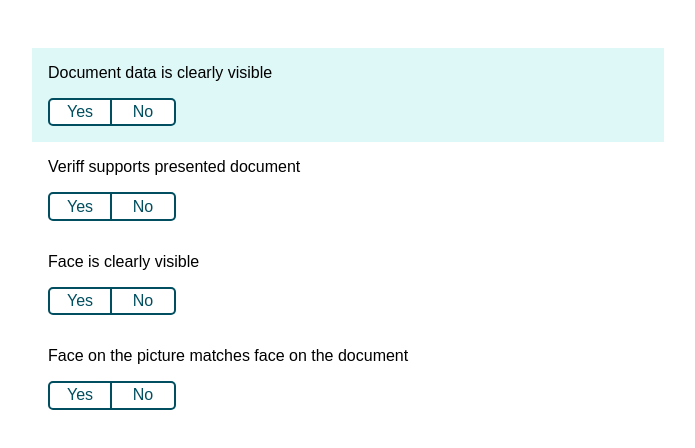
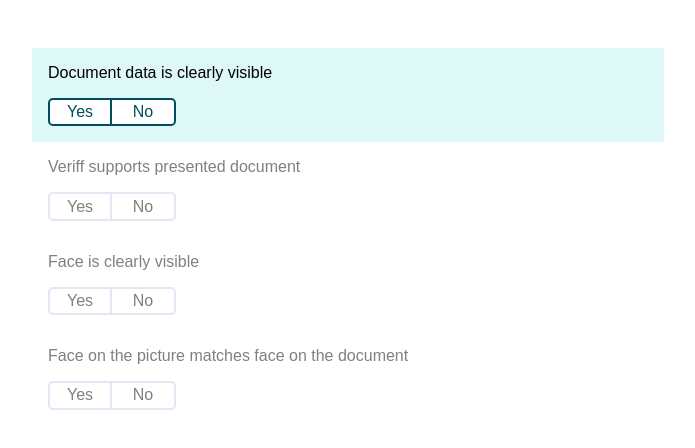
Before and after one commit to hosseinAMD/veriff-task, a React (Create React App) app: page / in a window 1280 px wide. Shown: the top 448 px of the page, without its empty margins (292-987 px from the left). Built offline with nearby package versions, Linux system fonts and the light colour scheme.

Commit message:
feat: disabling next questions implemented

```diff
--- a/src/components/switch-input/switch-input.css
+++ b/src/components/switch-input/switch-input.css
@@ -7,14 +7,19 @@
   margin-top: 0;
 }
 
-.switch:hover {
+.switch-enabled:hover {
   background-color: var(--gray-color);
 }
 
-.switch:focus,
-.switch:focus-within {
+.switch-enabled:focus,
+.switch-enabled:focus-within {
   background-color: var(--highlight-color);
   outline: none;
+}
+
+.switch-disabled {
+  color: gray;
+  cursor: not-allowed;
 }
 
 .switch__control__btn {
@@ -28,6 +33,12 @@
   border-left: none;
   cursor: pointer;
   transition: 300ms;
+}
+
+.switch__control__btn:disabled {
+  color: gray;
+  border-color: var(--gray-color) !important;
+  cursor: not-allowed;
 }
 
 .switch__control button:first-of-type {
--- a/src/components/switch-input/switch-input.tsx
+++ b/src/components/switch-input/switch-input.tsx
@@ -7,6 +7,7 @@ export interface SwitchInputProps {
   id: string;
   description: string;
   value?: AnswerResult;
+  disabled?: boolean;
   onChange: (id: string, value: AnswerResult) => void;
 }
 
@@ -14,6 +15,7 @@ const SwitchInput: React.FC<SwitchInputProps> = ({
   id,
   description,
   value,
+  disabled,
   onChange,
 }) => {
   const ref = useRef<HTMLDivElement>(null);
@@ -32,7 +34,7 @@ const SwitchInput: React.FC<SwitchInputProps> = ({
         }
         break;
       case 'ArrowDown':
-        if (ref.current?.nextElementSibling) {
+        if (ref.current?.nextElementSibling && value !== AnswerResult.NO) {
           (ref.current.nextElementSibling as HTMLDivElement).focus();
         }
         break;
@@ -53,7 +55,7 @@ const SwitchInput: React.FC<SwitchInputProps> = ({
 
   return (
     <div
-      className="switch"
+      className={`switch ${disabled ? 'switch-disabled' : 'switch-enabled'}`}
       tabIndex={0}
       ref={ref}
       onKeyDown={(e) => handleKeyDown(e)}
@@ -61,6 +63,7 @@ const SwitchInput: React.FC<SwitchInputProps> = ({
       <p className="switch__description">{description}</p>
       <div className="switch__control">
         <button
+          disabled={disabled}
           className={`switch__control__btn ${
             value === AnswerResult.YES ? 'active' : ''
           }`}
@@ -69,6 +72,7 @@ const SwitchInput: React.FC<SwitchInputProps> = ({
           {t('yes')}
         </button>
         <button
+          disabled={disabled}
           className={`switch__control__btn ${
             value === AnswerResult.NO ? 'active' : ''
           }`}
--- a/src/pages/home/home.tsx
+++ b/src/pages/home/home.tsx
@@ -18,7 +18,12 @@ const Home: React.FC = () => {
   const { loading, error, fetchApi } = useFetch(fetchChecks, resHanlder, true);
 
   const onChange = (id: string, value: AnswerResult) => {
-    setAnswers({ ...answers, [id]: value });
+    const clonedAnswers = { ...answers, [id]: value };
+    const checkIndex = checks.findIndex((item) => item.id === id);
+    for (let index = checkIndex + 1; index < checks.length; index++) {
+      clonedAnswers[checks[index].id] = undefined;
+    }
+    setAnswers(clonedAnswers);
   };
 
   return (
@@ -29,15 +34,20 @@ const Home: React.FC = () => {
         onTryAgain={fetchApi}
         render={() => (
           <div>
-            {checks.map(({ id, description }) => (
+            {checks.map(({ id, description }, index) => {
+              const prevCheck =
+                index !== 0 ? answers[checks[index - 1].id] : AnswerResult.YES;
+              return (
                 <SwitchInput
                   key={id}
                   id={id}
                   description={description}
                   value={answers[id]}
+                  disabled={prevCheck !== AnswerResult.YES}
                   onChange={onChange}
                 />
-            ))}
+              );
+            })}
           </div>
         )}
       />
```
Lines whose indentation alone changed are shown as unchanged.
